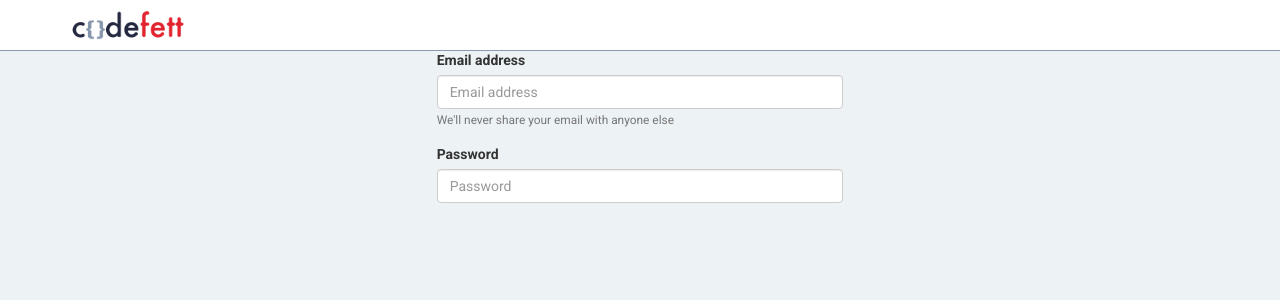
After one commit to Rulox/codefett, a Django app: page /login/ in a window 1280 px wide. The commit adds this page. Shown: the top 300 px of the page. Run offline with Django 3.2, Linux system fonts and the light colour scheme; style sheets or scripts are compiled from the project's sources; some libraries are stand-ins or nearby versions.

Commit message:
Create basic structure for Login

```diff
--- a/codefett/assets/sass/main.scss
+++ b/codefett/assets/sass/main.scss
@@ -1,6 +1,7 @@
 /* IMPORT SASS MODULES */
 @import 'colors';
 @import 'home';
+@import 'forms';
 
 /* Components */
 @import 'components/buttons';
--- a/codefett/codefett/urls.py
+++ b/codefett/codefett/urls.py
@@ -16,11 +16,13 @@ Including another URLconf
 """
 from django.conf.urls import url, include
 from django.contrib import admin
-from common.views import HomeView
+from common.views import HomeView, LoginView
 
 urlpatterns = [
     # CodeFett URLS
     url(r'^$', HomeView.as_view(), name='home'),
+    url(r'^login/$', LoginView.as_view(), name='login_view'),  # Login template
+
     url(r'^auth/', include('users.urls', namespace='auth')),
 
     url(r'^admin/', admin.site.urls)
--- /dev/null
+++ b/codefett/common/templates/common/login.html
@@ -0,0 +1,24 @@
+{% extends 'common/base.html' %}
+{% load i18n %}
+
+{% block title %}{% trans 'Home' %}{% endblock title %}
+
+{% block body %}
+    <div class="container-fluid cf-container">
+        <div class="row">
+            <div class="col-md-4 col-md-offset-4">
+                <form>
+                    <fieldset class="form-group">
+                        <label for="email">{% trans 'Email address' %}</label>
+                        <input type="email" class="form-control" id="email" placeholder="{% trans 'Email address' %}">
+                        <small class="text-muted">{% trans 'We\'ll never share your email with anyone else' %}</small>
+                    </fieldset>
+                    <fieldset class="form-group">
+                        <label for="password">{% trans 'Password' %}</label>
+                        <input type="password" class="form-control" id="password" placeholder="{% trans 'Password' %}">
+                    </fieldset>
+                </form>
+            </div>
+        </div>
+    </div>
+{% endblock body %}
--- a/codefett/common/views.py
+++ b/codefett/common/views.py
@@ -5,3 +5,7 @@ from django.views.generic import TemplateView
 
 class HomeView(TemplateView):
     template_name = 'common/home.html'
+
+
+class LoginView(TemplateView):
+    template_name = 'common/login.html'
```
Also changed, not shown: codefett/assets/sass/_forms.scss (added).
